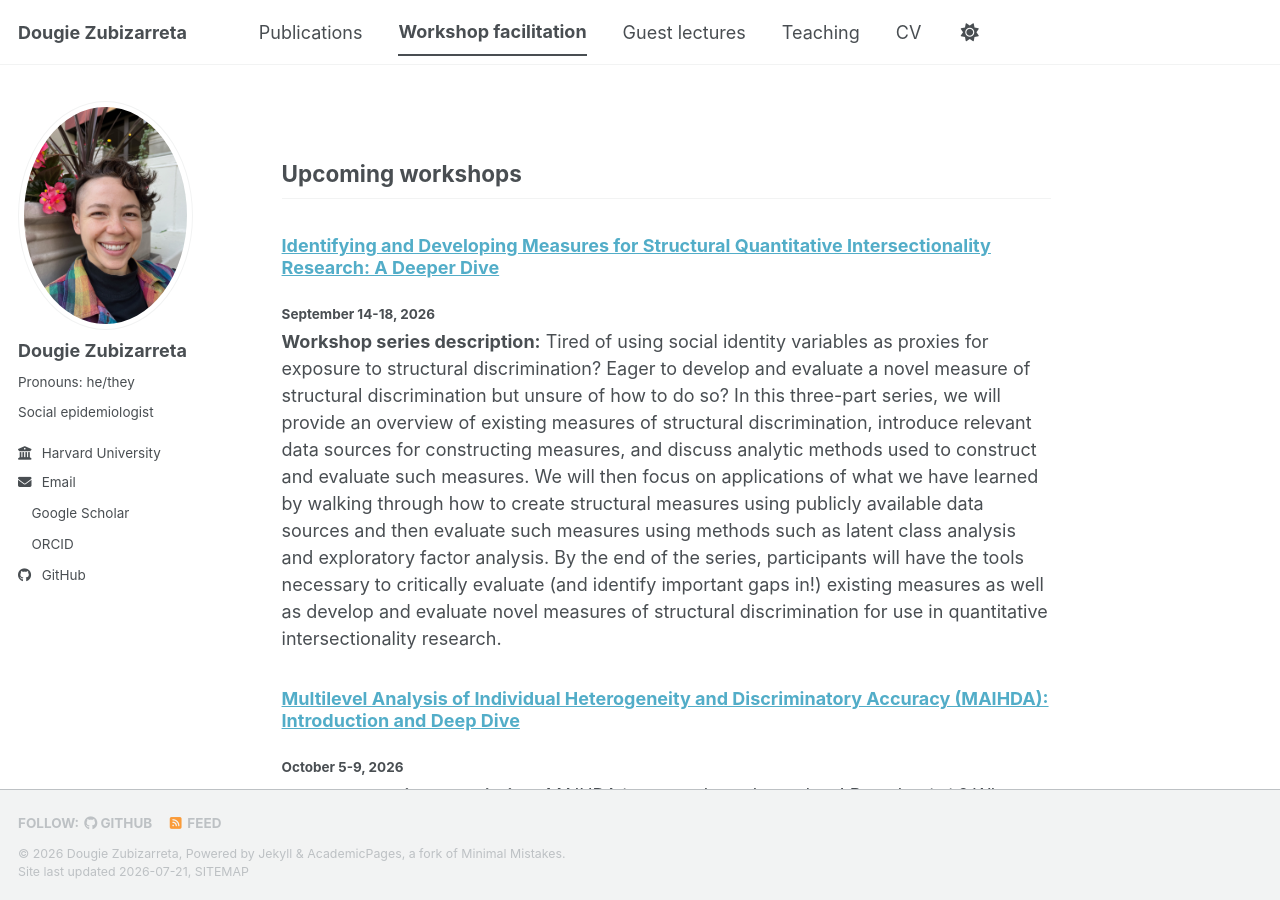
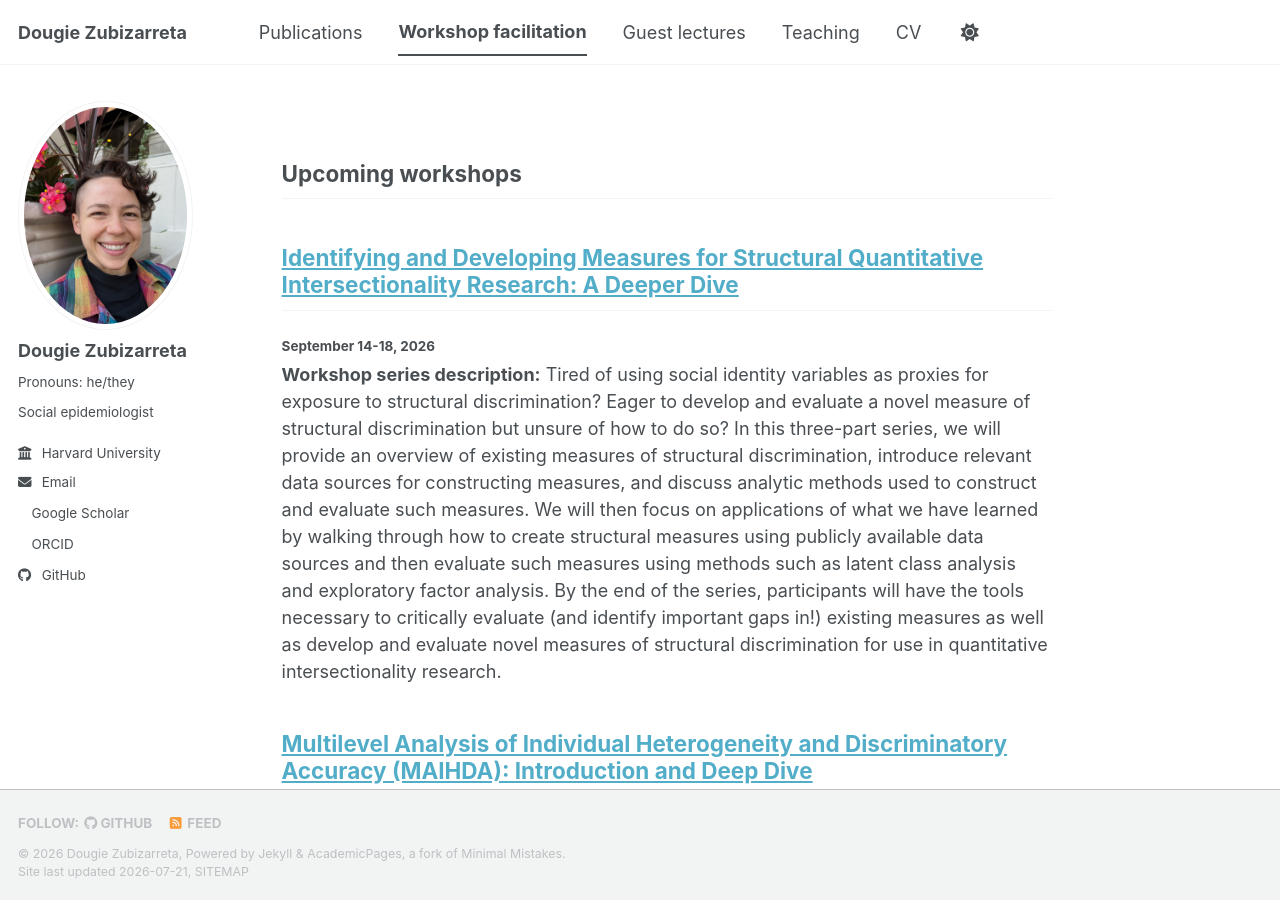
Before and after one commit to dougie-zubizarreta/dougie-zubizarreta.github.io, a Jekyll site: the page built from _pages/workshop-facilitation.md, in a window 1280 px wide and 900 px high. Built offline with Jekyll 4.4.1, drawn with Linux system fonts in a browser that asks for light colours; a style sheet for code colours, icons or effects is not loaded.

```diff
--- a/_pages/workshop-facilitation.md
+++ b/_pages/workshop-facilitation.md
@@ -7,7 +7,7 @@ author_profile: true
 
 ## Upcoming workshops
 
-### [Identifying and Developing Measures for Structural Quantitative Intersectionality Research: A Deeper Dive](https://www.intersectionalitytraining.com/training/sqir-deeper-dive/)
+## [Identifying and Developing Measures for Structural Quantitative Intersectionality Research: A Deeper Dive](https://www.intersectionalitytraining.com/training/sqir-deeper-dive/)
 #### September 14-18, 2026
 
 **Workshop series description:** Tired of using social identity variables as proxies for exposure to structural discrimination?
@@ -19,7 +19,7 @@ such as latent class analysis and exploratory factor analysis. By the end of the
 to critically evaluate (and identify important gaps in!) existing measures as well as develop and evaluate novel measures of structural
 discrimination for use in quantitative intersectionality research.
 
-### [Multilevel Analysis of Individual Heterogeneity and Discriminatory Accuracy (MAIHDA): Introduction and Deep Dive](https://www.intersectionalitytraining.com/training/maihda/)
+## [Multilevel Analysis of Individual Heterogeneity and Discriminatory Accuracy (MAIHDA): Introduction and Deep Dive](https://www.intersectionalitytraining.com/training/maihda/)
 #### October 5-9, 2026
 
 **Workshop series description:** MAIHDA is everywhere these days! But what is it? What does it have to do with intersectionality?
@@ -33,7 +33,7 @@ basic analytic code, and showcase emerging extensions, such as models that incor
 By the end of the series, participants will have a clear conceptual understanding of MAIHDA, hands-on familiarity with its implementation,
 and a concrete toolkit for planning, executing, and critically evaluating MAIHDA-based projects.
 
-### [The Descriptive to Causal Continuum of Quantitative Intersectionality Health Equity Research](https://www.intersectionalitytraining.com/training/descriptive-to-causal-continuum/)
+## [The Descriptive to Causal Continuum of Quantitative Intersectionality Health Equity Research](https://www.intersectionalitytraining.com/training/descriptive-to-causal-continuum/)
 #### October 16, 2026
 
 **Workshop description:** How can quantitative intersectionality research move beyond description and toward stronger causal claims, especially as
@@ -45,7 +45,7 @@ for aligning their research questions, data, and analytic strategies to support
 
 ## Past workshops
 
-### [Harness the Power of Structural Quantitative Intersectionality Research](https://www.intersectionalitytraining.com/training/harness-the-power/)
+## [Harness the Power of Structural Quantitative Intersectionality Research](https://www.intersectionalitytraining.com/training/harness-the-power/)
 #### March 6-20, 2026
 
 **Workshop series description:** Structural intersectionality, one of three domains of intersectionality that Kimberlé Crenshaw articulated in her
```
